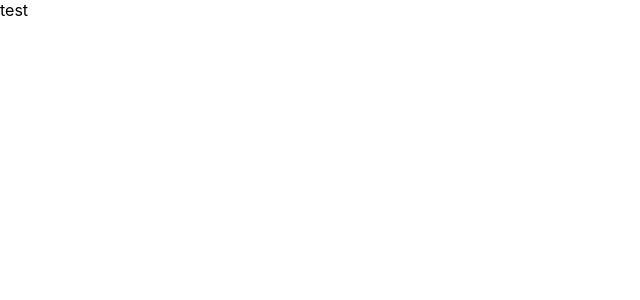
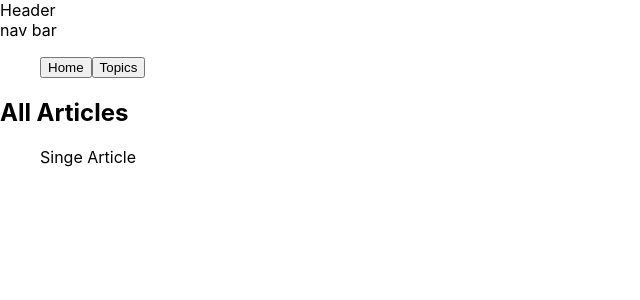
Before and after one commit to jimstev2447/NC-News-REACT, a React (Create React App) app: page / in a window 1280 px wide. Shown: the top 300 px of the page, without its empty margins (0-640 px from the left). Built offline with nearby package versions, Linux system fonts and the light colour scheme; the HTML template or start-up script is replaced by a standard one.

Commit message:
added start of routing, moving between home(all articles) and all topics

```diff
--- a/package.json
+++ b/package.json
@@ -3,6 +3,7 @@
   "version": "0.1.0",
   "private": true,
   "dependencies": {
+    "@reach/router": "^1.2.1",
     "react": "^16.12.0",
     "react-dom": "^16.12.0",
     "react-scripts": "3.2.0"
--- a/src/App.js
+++ b/src/App.js
@@ -1,8 +1,22 @@
 import React from 'react';
 import './App.css';
+import Header from './components/Header';
+import Navigator from './components/Navigator';
+import Articles from './components/Articles';
+import { Router } from '@reach/router';
+import Topics from './components/Topics';
 
 function App() {
-  return <div className="App">test</div>;
+  return (
+    <div className="App">
+      <Header />
+      <Navigator />
+      <Router>
+        <Articles path="/" />
+        <Topics path="/topics" />
+      </Router>
+    </div>
+  );
 }
 
 export default App;
--- /dev/null
+++ b/src/components/ArticleCard.jsx
@@ -0,0 +1,7 @@
+import React from 'react';
+
+const ArticleCard = () => {
+  return <article>Singe Article</article>;
+};
+
+export default ArticleCard;
--- /dev/null
+++ b/src/components/Articles.jsx
@@ -0,0 +1,15 @@
+import React from 'react';
+import ArticleCard from './ArticleCard';
+
+const Articles = () => {
+  return (
+    <main>
+      <h2>All Articles</h2>
+      <ul>
+        <ArticleCard />
+      </ul>
+    </main>
+  );
+};
+
+export default Articles;
--- /dev/null
+++ b/src/components/Header.jsx
@@ -0,0 +1,7 @@
+import React from 'react';
+
+const Header = () => {
+  return <header>Header</header>;
+};
+
+export default Header;
--- /dev/null
+++ b/src/components/Navigator.jsx
@@ -0,0 +1,20 @@
+import React from 'react';
+import { Link } from '@reach/router';
+
+const Navigator = () => {
+  return (
+    <nav>
+      nav bar
+      <ul>
+        <Link to="/">
+          <button>Home</button>
+        </Link>
+        <Link to="/topics">
+          <button>Topics</button>
+        </Link>
+      </ul>
+    </nav>
+  );
+};
+
+export default Navigator;
--- /dev/null
+++ b/src/components/TopicCard.jsx
@@ -0,0 +1,7 @@
+import React from 'react';
+
+const TopicCard = () => {
+  return <article>Single Topic</article>;
+};
+
+export default TopicCard;
--- /dev/null
+++ b/src/components/Topics.jsx
@@ -0,0 +1,13 @@
+import React from 'react';
+import TopicCard from './TopicCard';
+
+const Topics = () => {
+  return (
+    <main>
+      <h2>All topics</h2>
+      <TopicCard />
+    </main>
+  );
+};
+
+export default Topics;
```
Also changed, not shown: 1 other file (tests, documents, lock files or other folders).
